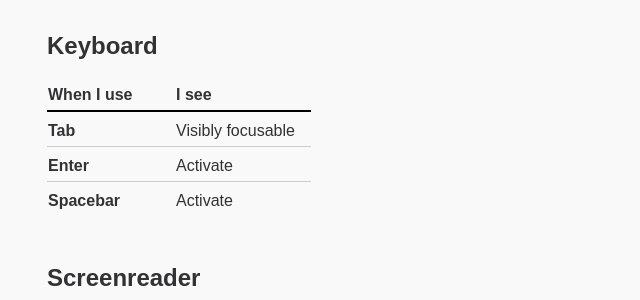
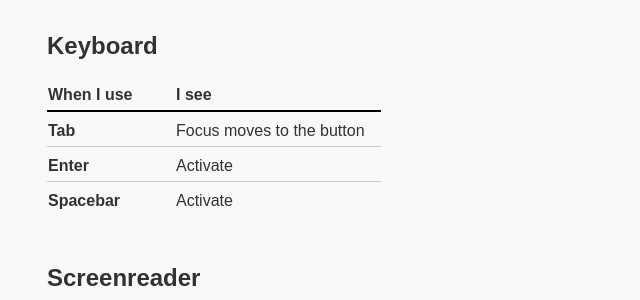
Before and after one commit to charlietriplett/OpenA11yEngineer, a Jekyll site: the page built from _checklist-native/button.markdown, in a window 1280 px wide. Shown: the part 121-421 px from the top of the page, without its empty margins (309-949 px from the left). Built offline with Jekyll 4.4.1, drawn with Linux system fonts in a browser that asks for light colours.

Commit message:
Edited text

```diff
--- a/_checklist-native/button.markdown
+++ b/_checklist-native/button.markdown
@@ -15,7 +15,7 @@ focus: |
         Visibly focusable
 keyboard:
     tab: |
-        Visibly focusable
+        Focus moves to the button
     enter: |
         Activate
     spacebar: |
```
